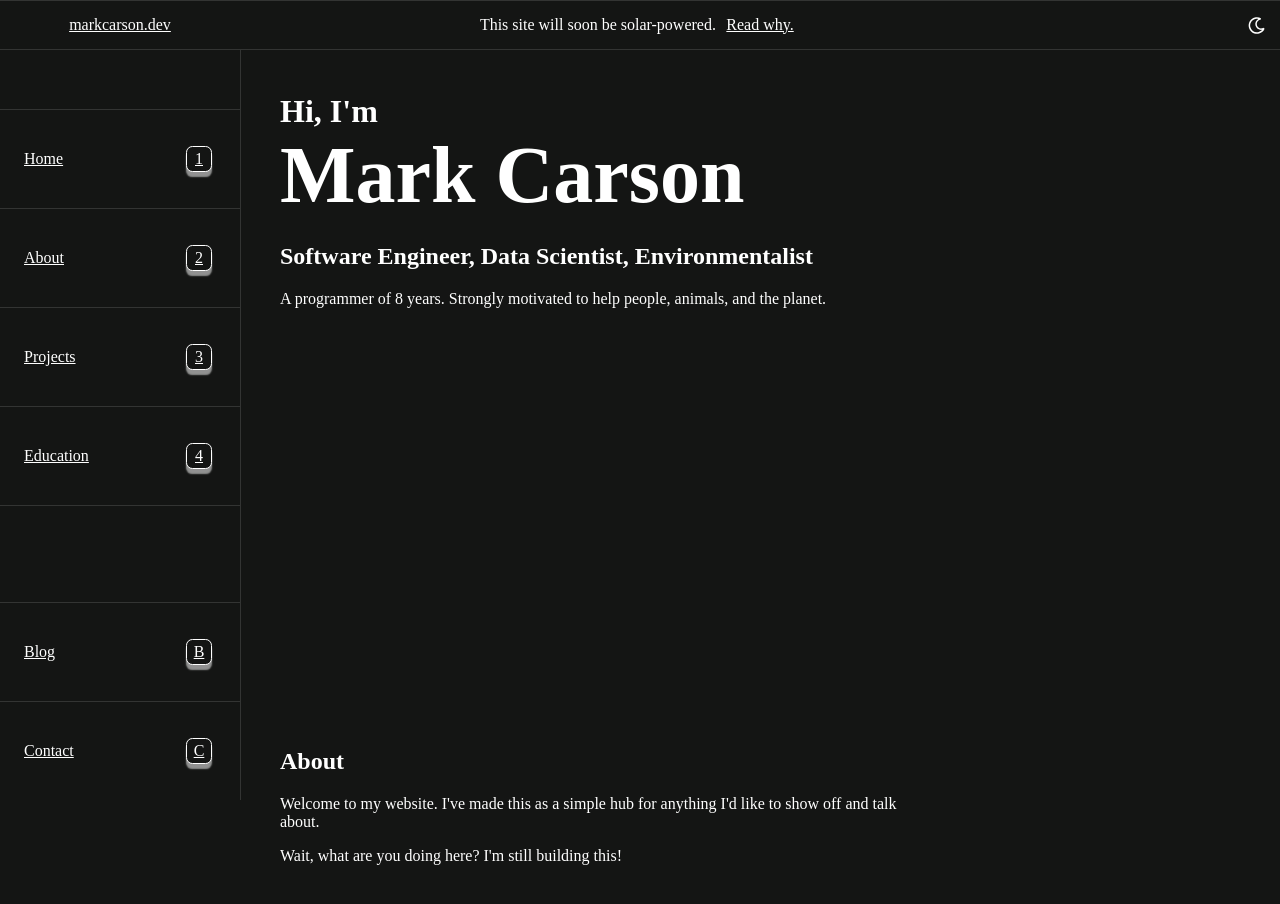
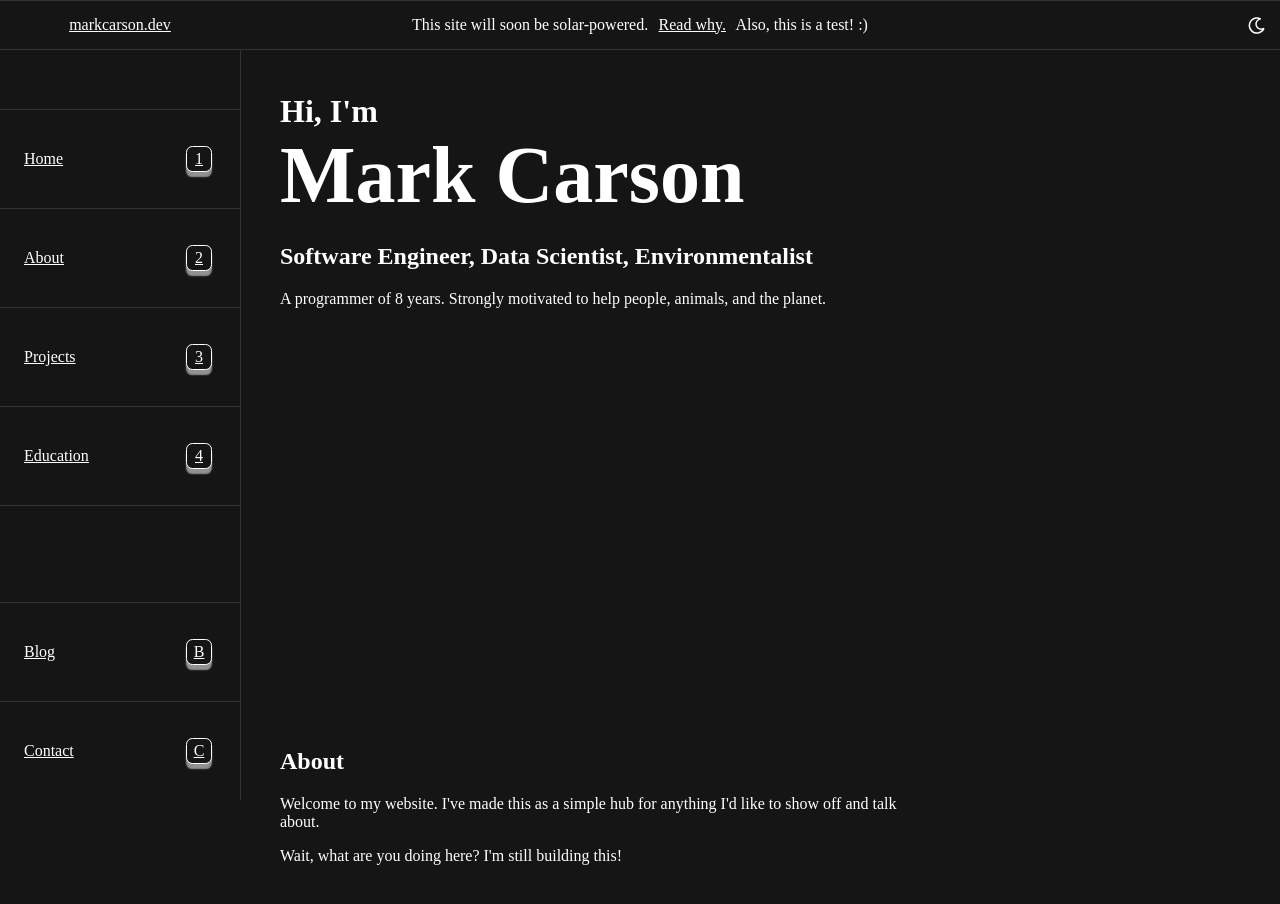
Before and after one commit to MarkCarsonDev/solar.markcarson.dev, a plain HTML site: page index.html in a window 1280 px wide. Shown: the top 904 px of the page. Drawn offline with Linux system fonts and the light colour scheme.

Commit message:
Hopefully final cicd test !

```diff
--- a/index.html
+++ b/index.html
@@ -35,7 +35,7 @@
                 <a href="https://solar.markcarson.dev" >markcarson.dev</a>
             </div>
             <div id="message">
-                <p>This site will soon be solar-powered. <a href="">Read why.</a></p>
+                <p>This site will soon be solar-powered. <a href="">Read why.</a> Also, this is a test! :)</p>
             </div>
             <div id="items">
                 <div class="theme-switch-wrapper">
```
